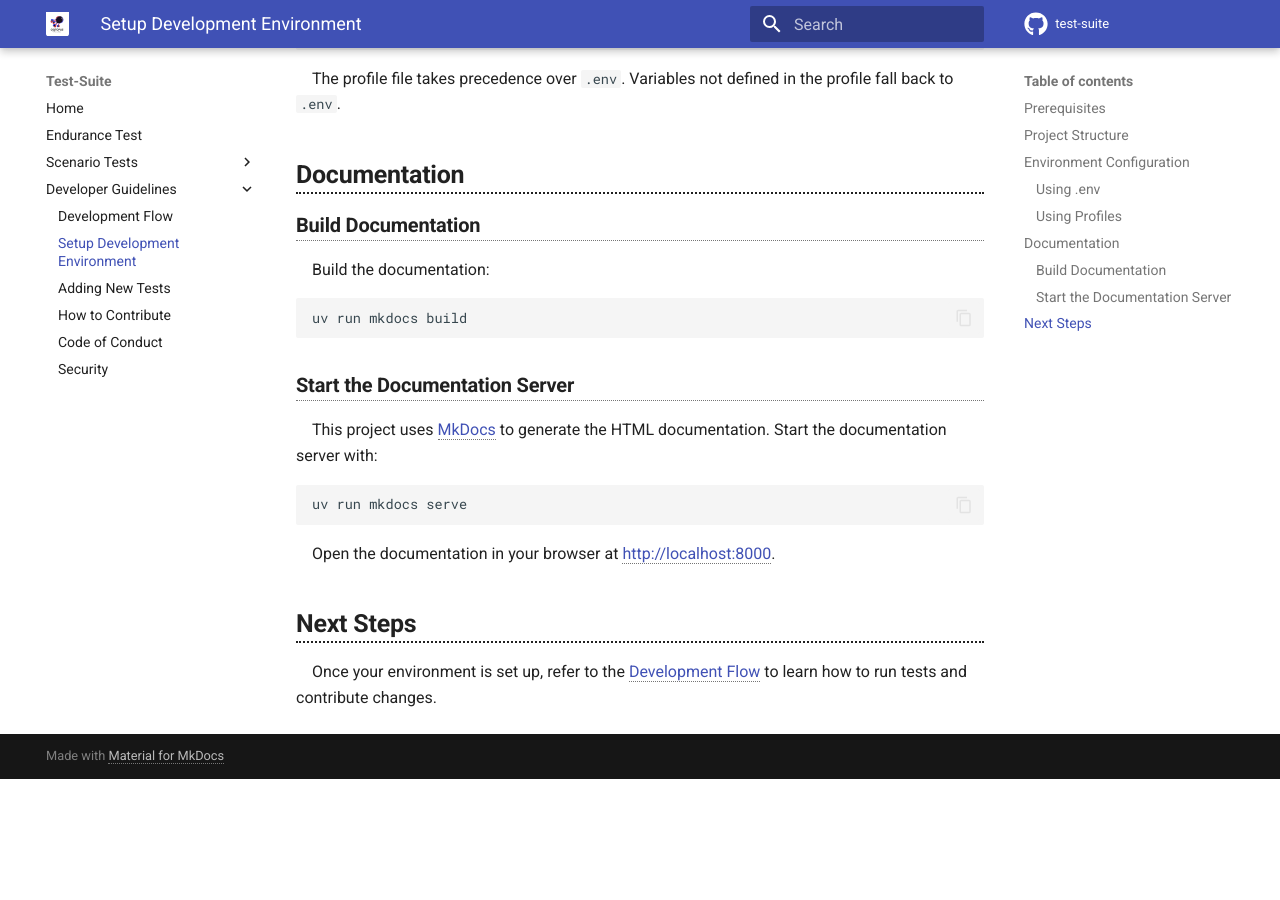
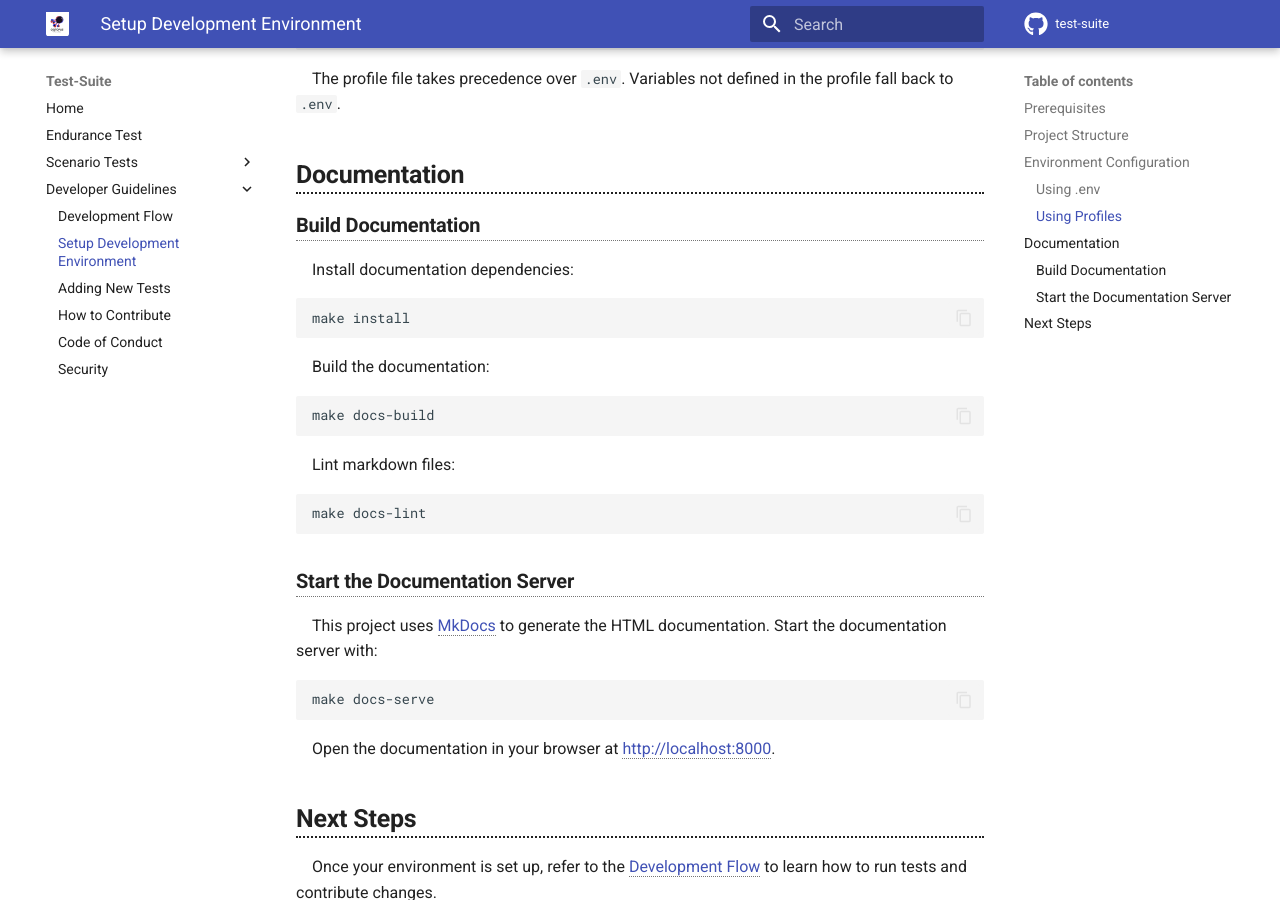
Before and after one commit to oqtopus-team/test-suite, an MkDocs documentation site: the page built from docs/developer_guidelines/setup.md, in a window 1280 px wide and 900 px high, scrolled down 2601 px. Built offline with MkDocs 1.6.1 and Material for MkDocs 9.7.7, drawn with Linux system fonts in a browser that asks for light colours; comment, search, counter and statistics services are not loaded; before the commit the page ends 3380 px from its top, so only the background shows below that.

Commit message:
build: introduce Makefile for docs operations and remove root Taskfile.yml

````diff
--- a/docs/developer_guidelines/setup.md
+++ b/docs/developer_guidelines/setup.md
@@ -113,10 +113,22 @@ The profile file takes precedence over `.env`. Variables not defined in the prof
 
 ### Build Documentation
 
+Install documentation dependencies:
+
+```shell
+make install
+```
+
 Build the documentation:
 
 ```shell
-uv run mkdocs build
+make docs-build
+```
+
+Lint markdown files:
+
+```shell
+make docs-lint
 ```
 
 ### Start the Documentation Server
@@ -125,7 +137,7 @@ This project uses [MkDocs](https://www.mkdocs.org/) to generate the HTML documen
 Start the documentation server with:
 
 ```shell
-uv run mkdocs serve
+make docs-serve
 ```
 
 Open the documentation in your browser at [http://localhost:8000](http://localhost:8000).
````
Also changed, not shown: Taskfile.yml (deleted, +0 -13 lines), 2 other files.
